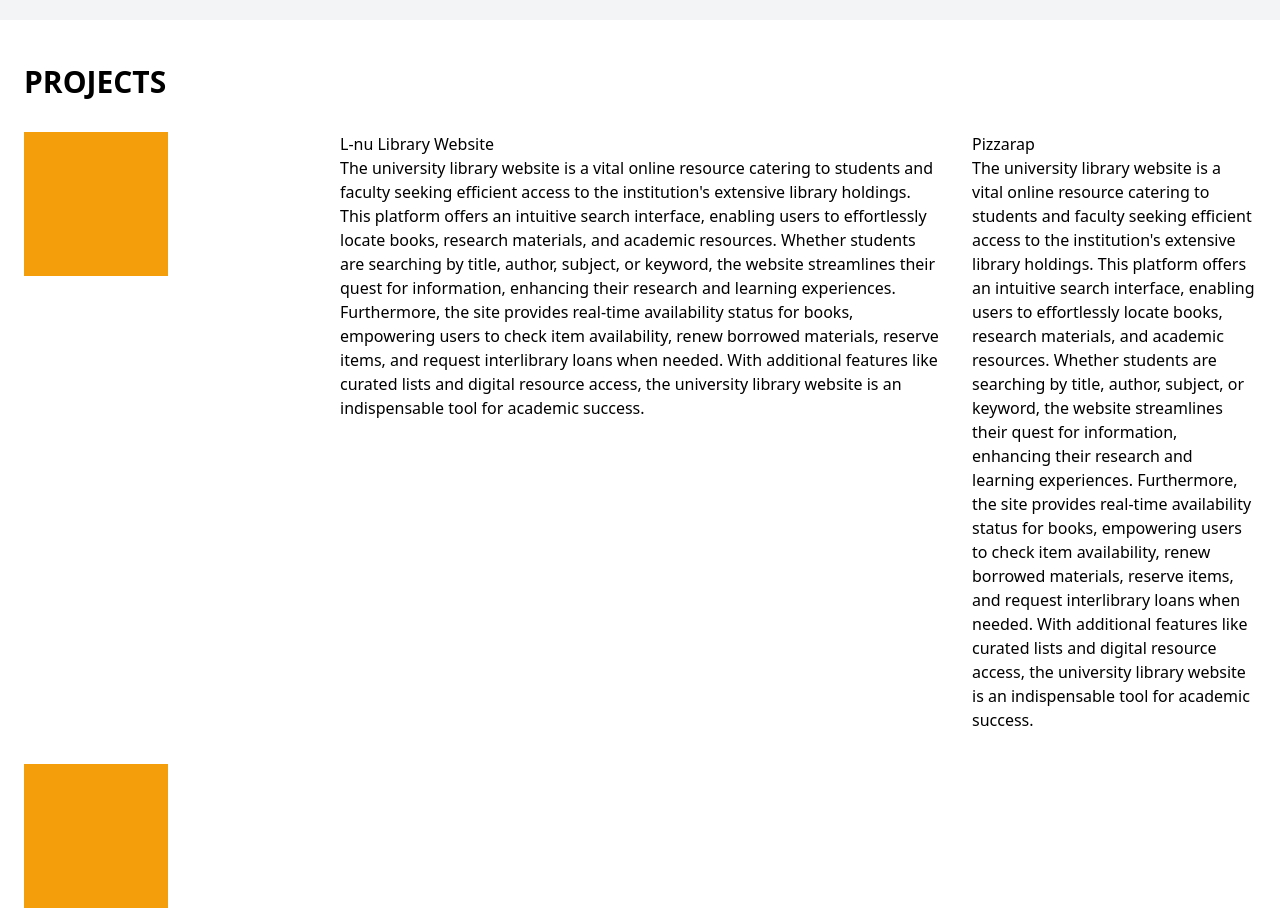
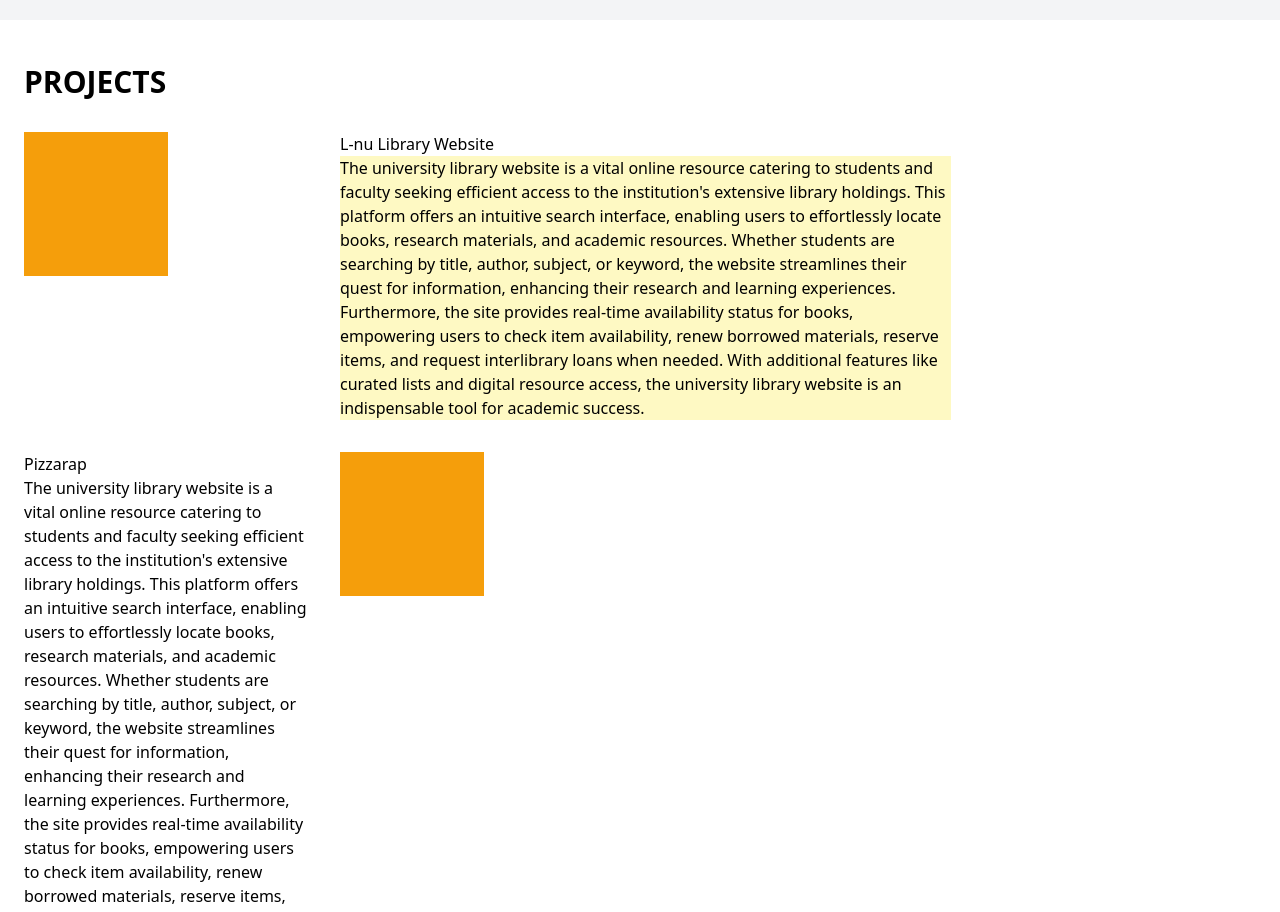
Before and after one commit to Drinisit/drin-portfolio, a React (Create React App) app: page / in a window 1280 px wide. Shown: the part 1320-2232 px from the top of the page. Built offline with nearby package versions, Linux system fonts and the light colour scheme; the HTML template or start-up script is replaced by a standard one.

Commit message:
Working on project section

```diff
--- a/src/components/Project.jsx
+++ b/src/components/Project.jsx
@@ -13,10 +13,10 @@
                     </div>
                 </div>
 
-                <div className='w-full flex flex-col md:col-span-2'>
+                <div className='w-full flex flex-col md:col-span-3'>
                     <div>
                         <h2>L-nu Library Website</h2>
-                        <p>The university library website is a vital online resource catering to students and faculty seeking efficient access to the institution's extensive library holdings. This platform offers an intuitive search interface, enabling users to effortlessly locate books, research materials, and academic resources. Whether students are searching by title, author, subject, or keyword, the website streamlines their quest for information, enhancing their research and learning experiences. Furthermore, the site provides real-time availability status for books, empowering users to check item availability, renew borrowed materials, reserve items, and request interlibrary loans when needed. With additional features like curated lists and digital resource access, the university library website is an indispensable tool for academic success.</p>
+                        <p className='bg-yellow-100 lg:w-2/3'>The university library website is a vital online resource catering to students and faculty seeking efficient access to the institution's extensive library holdings. This platform offers an intuitive search interface, enabling users to effortlessly locate books, research materials, and academic resources. Whether students are searching by title, author, subject, or keyword, the website streamlines their quest for information, enhancing their research and learning experiences. Furthermore, the site provides real-time availability status for books, empowering users to check item availability, renew borrowed materials, reserve items, and request interlibrary loans when needed. With additional features like curated lists and digital resource access, the university library website is an indispensable tool for academic success.</p>
                     </div>
                 </div>
 
```
